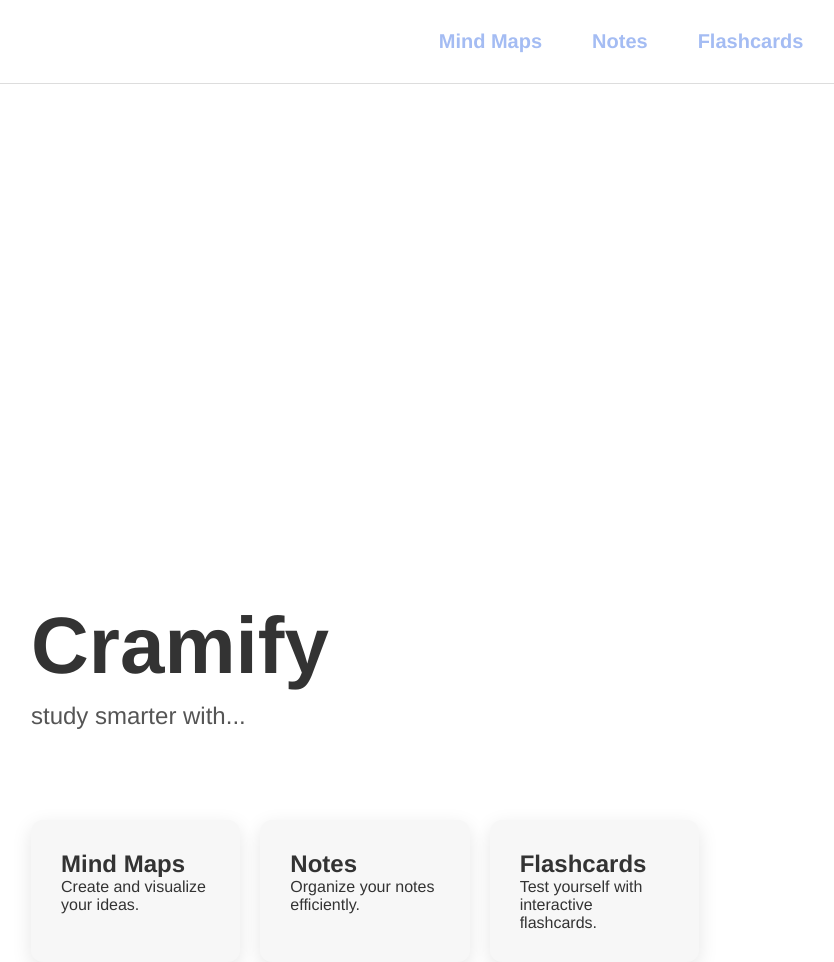
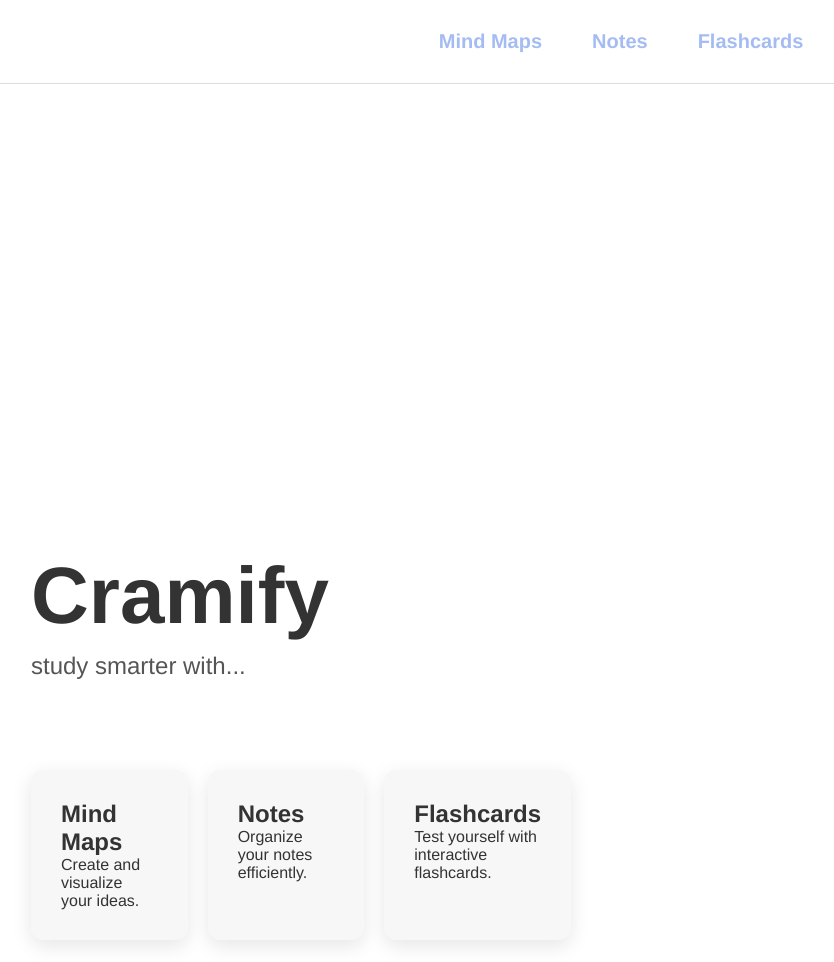
Before and after one commit to gy2335/cramify, a plain HTML site: page index.html in a window 1280 px wide. Shown: the whole page, without its empty margins (19-853 px from the left). After the commit the page ends 940 px from the top, so only its background shows below. Drawn offline with Linux system fonts and the light colour scheme; a script that the page names is missing.

Commit message:
Add files via upload

```diff
--- a/style.css
+++ b/style.css
@@ -48,10 +48,10 @@ nav ul li a:hover {
   display: flex;
   flex-direction: column;
   align-items: flex-start;
-  padding-top: 600px;
+  padding-top: 550px;
   padding-left: 50px;
   padding-right: 50px;
-  width: 60%; /* for width */
+  width: 50%; /* for width */
   min-height: calc(100vh - 180px);
   opacity: 0;
   animation: fadeInPage 1.5s forwards;
```
